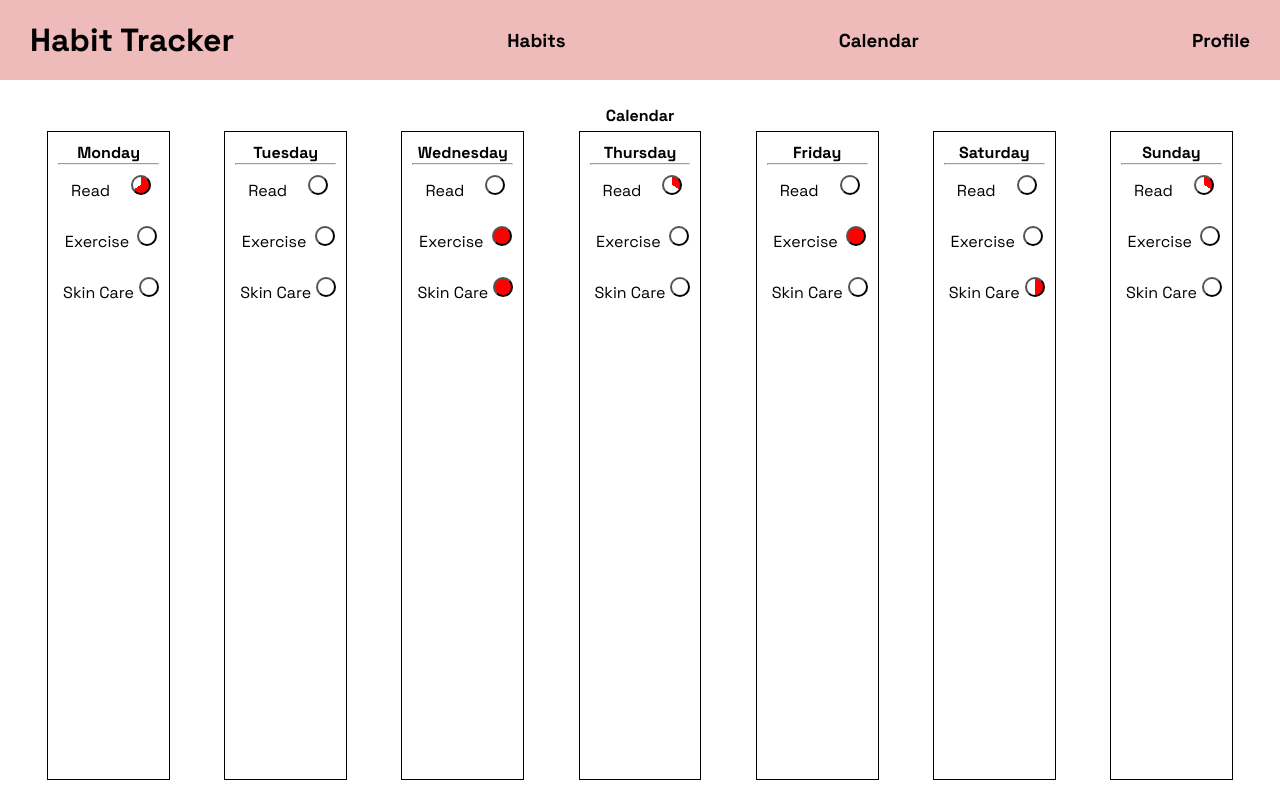
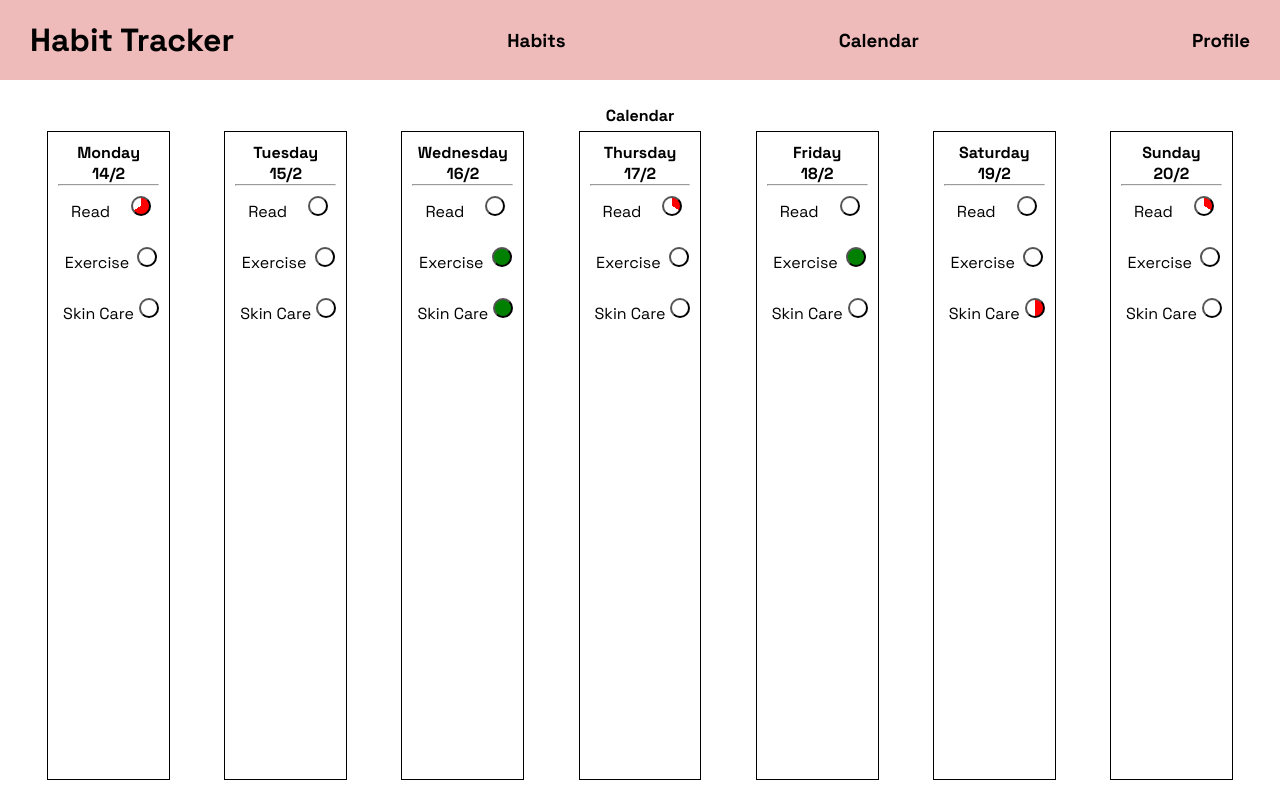
Before and after one commit to sheevak/habit-tracker, a React (Create React App) app: page /calendar in a window 1280 px wide. Built offline with nearby package versions, Linux system fonts and the light colour scheme.

Commit message:
Automatically load dates in calendar

```diff
--- a/src/Context.js
+++ b/src/Context.js
@@ -12,9 +12,9 @@ function ContextProvider({children}) {
         const updatedHabitsArr = allHabits.map(habit => {
             if (habitId === habit.id) {
                 let updatedCompleted;
-                if (habit.completed.filter(obj => obj.date == date).length > 0) {
+                if (habit.completed.filter(obj => obj.date === date).length > 0) {
                     updatedCompleted = habit.completed.map(obj => {
-                        if (obj.date == date) {
+                        if (obj.date === date) {
                             obj.count = newCount
                         }
                         return obj
@@ -31,8 +31,6 @@ function ContextProvider({children}) {
         setAllHabits(updatedHabitsArr)
     }
 
-    console.log(allHabits)
-
     return (
         <Context.Provider value={{
             allHabits,
@@ -44,18 +42,3 @@ function ContextProvider({children}) {
 }
 
 export {ContextProvider, Context}
-
-/*
-{
-        id: 0,
-        name: "Read",
-        frequency: [3, "week"],
-        streak: 0,
-        total: 0,
-        completed: [
-            {date: 3, count: 1},
-            {date: 6, count: 1},
-            {date: 0, count: 2}
-        ]
-    }
-*/
--- a/src/components/Day.js
+++ b/src/components/Day.js
@@ -4,6 +4,7 @@ import {Context} from "../Context.js"
 import Habit from "./Habit"
 
 function Day(props) {
+    const days = ["Sunday", "Monday", "Tuesday", "Wednesday", "Thursday", "Friday", "Saturday"];
 
     const {allHabits} = useContext(Context)
 
@@ -20,7 +21,8 @@ function Day(props) {
 
     return (
         <div className="day-container">
-            <h4>{props.date}</h4>
+            <h4>{days[props.date.getDay()]}</h4>
+            <h4>{props.date.getDate() + "/" + props.date.getMonth()}</h4>
             <hr />
             {habitElements}
 
--- a/src/components/Habit.js
+++ b/src/components/Habit.js
@@ -7,9 +7,8 @@ function Habit(props) {
     const {allHabits, updateComplete} = useContext(Context)
 
     const completed = props.completed.filter(obj => obj.date == props.day);
-    //const [count, setCount] = useState(completed.length === 1 ? completed[0].count: 0);
-
     let count = completed.length === 1 ? completed[0].count: 0;
+    const comp = count === props.frequency[0];
 
     function complete() {
         count += 1
@@ -21,7 +20,7 @@ function Habit(props) {
                 <p className="day-habit-button">
                     {props.name}
                 </p>
-                <button onClick={complete} className="pie" style={{"--width":"20px", "--percentage": count/props.frequency[0]*100, "--color": "red"}} ></button>
+                <button onClick={complete} className="pie" style={{"--width":"20px", "--percentage": count/props.frequency[0]*100, "--color": comp ? "green" : "red"}} ></button>
 
 
         </div>
--- a/src/pages/Calendar.js
+++ b/src/pages/Calendar.js
@@ -2,19 +2,39 @@ import react from "react";
 
 import Header from "../components/Header";
 import Day from "../components/Day"
+import Data from "../Data";
 
 function Calendar() {
+
+    const today = new Date();
+    const todayDay = today.getDay();
+    let mondayDate
+
+    if (todayDay === 1) {
+        mondayDate = today;
+    } else {
+        mondayDate = new Date(today.setDate(today.getDate() - todayDay + 1))
+    }
+
+    let dates = [mondayDate];
+
+    for (let i = 1; i < 7; i++){
+        const date = new Date();
+        date.setDate(mondayDate.getDate() + i)
+        dates.push(date)
+    }
+
     return (
         <div className="calendar-page">
             <h4 className="calendar-title">Calendar</h4>
             <div className="calendar-container">
-                <Day index={0} date="Monday"/>
-                <Day index={1} date="Tuesday"/>
-                <Day index={2} date="Wednesday"/>
-                <Day index={3} date="Thursday"/>
-                <Day index={4} date="Friday"/>
-                <Day index={5} date="Saturday"/>
-                <Day index={6} date="Sunday"/>
+                <Day date={dates[0]} index={0}/>
+                <Day date={dates[1]} index={1}/>
+                <Day date={dates[2]} index={2}/>
+                <Day date={dates[3]} index={3}/>
+                <Day date={dates[4]} index={4}/>
+                <Day date={dates[5]} index={5}/>
+                <Day date={dates[6]} index={6}/>
             </div>
         </div>
     )
```
